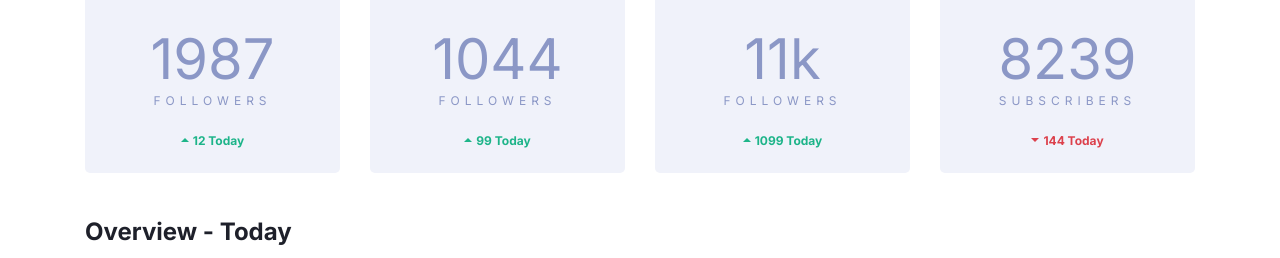
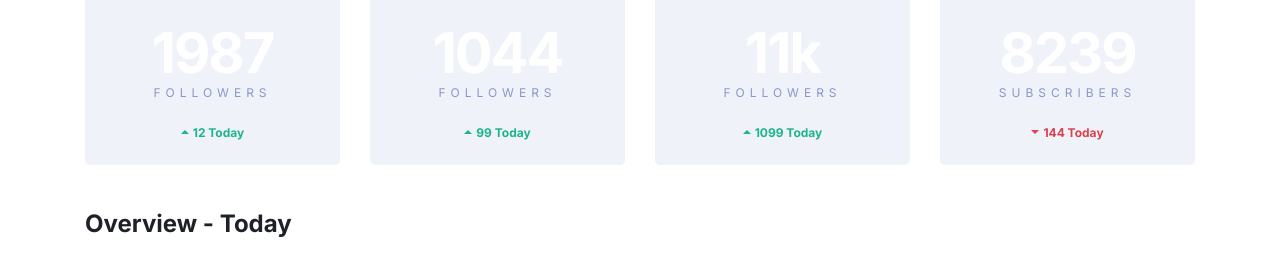
Before and after one commit to Just9krish/Social-Media-Dashboard, a website: page index.html in a window 1280 px wide. Shown: the part 194-452 px from the top of the page. Drawn offline with Linux system fonts and the light colour scheme.

Commit message:
working on light and dark mode switching

```diff
--- a/index.html
+++ b/index.html
@@ -49,7 +49,7 @@
           <div class="card__username">@nathanf</div>
         </div>
         <div class="card__followers">
-          <div class="card__count--big">1987</div>
+          <div class="card__count card__count--big">1987</div>
           <div class="card__label">Followers</div>
         </div>
         <div class="card__change card__change--up">
@@ -65,7 +65,7 @@
           <div class="card__username">@nathanf</div>
         </div>
         <div class="card__followers">
-          <div class="card__count--big">1044</div>
+          <div class="card__count card__count--big">1044</div>
           <div class="card__label">Followers</div>
         </div>
         <div class="card__change card__change--up">
@@ -81,7 +81,7 @@
           <div class="card__username">@realnathanf</div>
         </div>
         <div class="card__followers">
-          <div class="card__count--big">11k</div>
+          <div class="card__count card__count--big">11k</div>
           <div class="card__label">Followers</div>
         </div>
         <div class="card__change card__change--up">
@@ -97,7 +97,7 @@
           <div class="card__username">Nathan F.</div>
         </div>
         <div class="card__followers">
-          <div class="card__count--big">8239</div>
+          <div class="card__count card__count--big">8239</div>
           <div class="card__label">Subscribers</div>
         </div>
         <div class="card__change card__change--down">
--- a/style/scss/globals/_colors.scss
+++ b/style/scss/globals/_colors.scss
@@ -48,6 +48,7 @@
     --text2-color: var(--light-text1);
     --card-bg: var(--light-card);
     --card-hover: var(--light-card-hover);
+    --card-top-bg-pattern: var(--light-top-bg--pattern);
 }
 
 
@@ -59,5 +60,6 @@
         --text2-color: var(--dark-text1);
         --card-bg: var(--dark-card);
         --card-hover: var(--dark-card-hover);
+        --card-top-bg-pattern: var(--light-top-bg--pattern);
     }
 }
```
Also changed, not shown: style/css/main.css, 1 other file.
